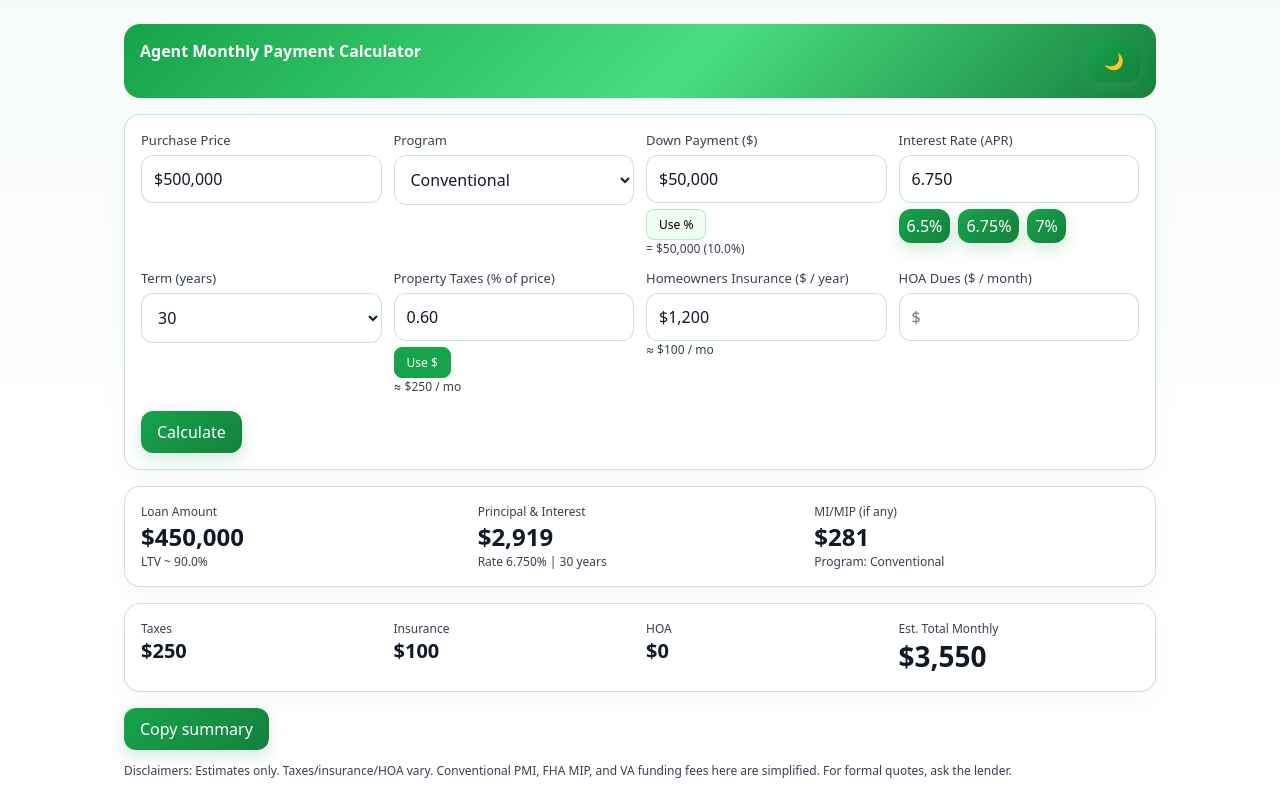
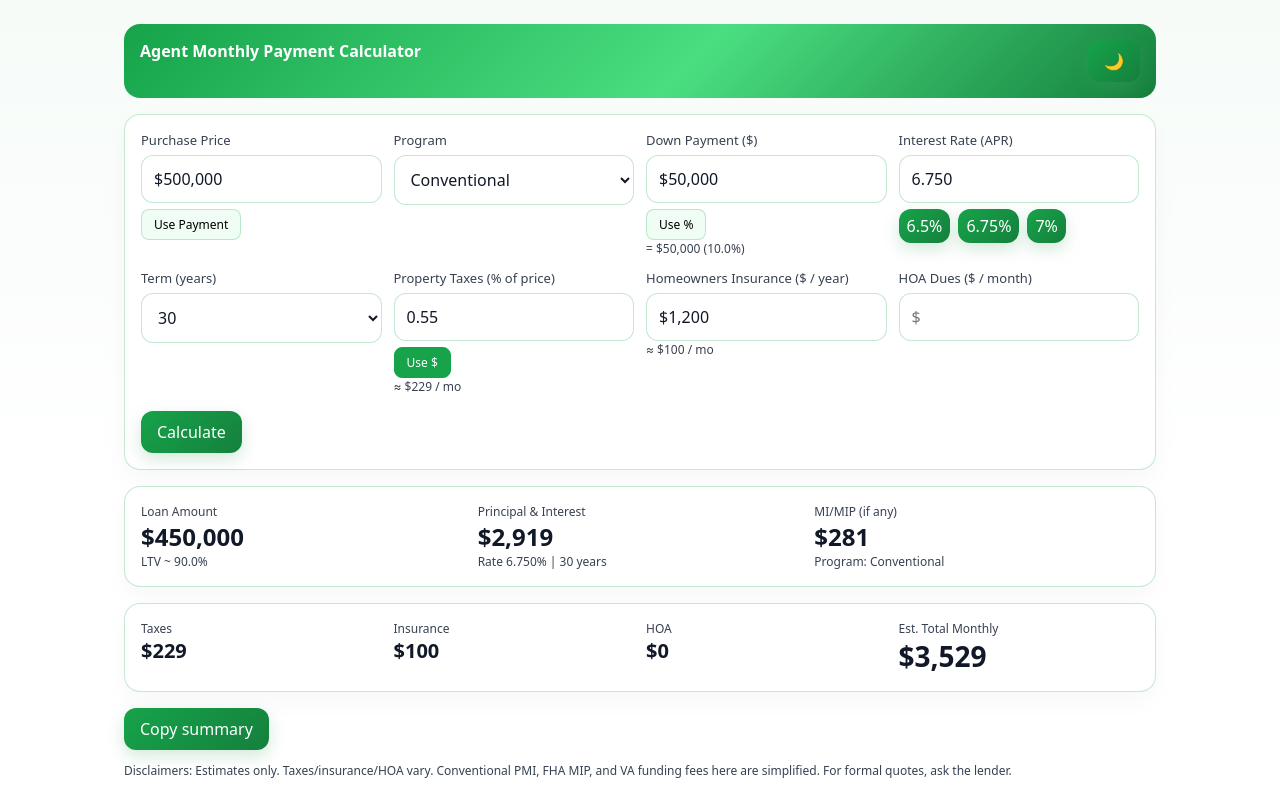
Before and after one commit to loganlgraham/agent-calculator, a React (Vite) app: page / in a window 1280 px wide. Built offline with nearby package versions, Linux system fonts and the light colour scheme.

Commit message:
feat: allow monthly payment input and tax default

```diff
--- a/src/MonthlyPaymentCalculator.jsx
+++ b/src/MonthlyPaymentCalculator.jsx
@@ -120,13 +120,15 @@ function NumberInput({ value, onChange, placeholder, decimals = 2 }) {
 
 export default function MonthlyPaymentCalculator(){
   const [price, setPrice] = useState(500000);
+  const [priceModePayment, setPriceModePayment] = useState(false);
+  const [targetMonthly, setTargetMonthly] = useState(3000);
   const [downModePct, setDownModePct] = useState(false);
   const [downInput, setDownInput] = useState(50000);
   const [rate, setRate] = useState(6.75);
   const [years, setYears] = useState(30);
   const [program, setProgram] = useState("Conventional");
   const [taxModePct, setTaxModePct] = useState(true);
-  const [taxInput, setTaxInput] = useState(0.60);
+  const [taxInput, setTaxInput] = useState(0.55);
   const [insYr, setInsYr] = useState(1200);
   const [hoa, setHoa] = useState(0);
   const downDollar = useMemo(() => (downModePct ? (price * (Number(downInput) / 100)) : Number(downInput) || 0), [downModePct, downInput, price]);
@@ -143,14 +145,17 @@ export default function MonthlyPaymentCalculator(){
     monthlyIns: 0,
     total: 0,
     ltvDisplay: 0,
+    price: 0,
   });
 
-  const compute = () => {
-    const baseLoan = Math.max(price - downDollar, 0);
+  const computeForPrice = (p) => {
+    const dDollar = downModePct ? (p * (Number(downInput) / 100)) : (Number(downInput) || 0);
+    const dPct = p > 0 ? (dDollar / p) * 100 : 0;
+    const baseLoan = Math.max(p - dDollar, 0);
     let financedFee = 0;
     let miMonthly = 0;
     if (program === "Conventional") {
-      const ltv = price > 0 ? baseLoan / price : 0;
+      const ltv = p > 0 ? baseLoan / p : 0;
       const annual = convPmiAnnualRate(ltv);
       miMonthly = (annual * baseLoan) / 12;
     } else if (program === "FHA") {
@@ -159,19 +164,42 @@ export default function MonthlyPaymentCalculator(){
       const annual = fhaMipAnnualRate();
       miMonthly = (annual * baseLoan) / 12;
     } else if (program === "VA") {
-      financedFee = vaFundingFeeRate(downPct) * baseLoan;
+      financedFee = vaFundingFeeRate(dPct) * baseLoan;
     }
     const loanAmount = baseLoan + financedFee;
     const pi = monthlyPI(loanAmount, rate, years);
-    const monthlyTax = approxMonthlyTax;
-    const monthlyIns = approxMonthlyIns;
+    const monthlyTax = taxModePct ? ((p * (Number(taxInput) / 100)) / 12) : ((Number(taxInput) || 0) / 12);
+    const monthlyIns = (Number(insYr) || 0) / 12;
     const total = pi + miMonthly + monthlyTax + monthlyIns + (Number(hoa) || 0);
-    const ltvDisplay = price > 0 ? (loanAmount / price) * 100 : 0;
-    return { loanAmount, pi, miMonthly, monthlyTax, monthlyIns, total, ltvDisplay };
+    const ltvDisplay = p > 0 ? (loanAmount / p) * 100 : 0;
+    return { loanAmount, pi, miMonthly, monthlyTax, monthlyIns, total, ltvDisplay, price: p };
   };
 
+  const priceFromPayment = (target) => {
+    let low = 0;
+    let high = 10000000;
+    for (let i = 0; i < 40; i++) {
+      const mid = (low + high) / 2;
+      const t = computeForPrice(mid).total;
+      if (t > target) {
+        high = mid;
+      } else {
+        low = mid;
+      }
+    }
+    return high;
+  };
+
+  const compute = () => computeForPrice(price);
+
   const calculate = () => {
-    setCalc(compute());
+    if (priceModePayment) {
+      const solvedPrice = priceFromPayment(targetMonthly);
+      setPrice(solvedPrice);
+      setCalc(computeForPrice(solvedPrice));
+    } else {
+      setCalc(compute());
+    }
   };
 
   useEffect(() => {
@@ -187,7 +215,7 @@ export default function MonthlyPaymentCalculator(){
       `Loan: ${fmtCurrency(c.loanAmount)} | Rate: ${fmtNumber(rate, 3)}% | Term: ${years}y`,
       `P&I: ${fmtCurrency(c.pi)} | MI/MIP: ${fmtCurrency(c.miMonthly)}`,
       `Taxes: ${fmtCurrency(c.monthlyTax)} | Ins: ${fmtCurrency(c.monthlyIns)} | HOA: ${fmtCurrency(Number(hoa) || 0)}`,
-      `EST. Total Monthly: ${fmtCurrency(c.total)}`,
+      `${priceModePayment ? `Preferred Payment: ${fmtCurrency(targetMonthly)}` : `EST. Total Monthly: ${fmtCurrency(c.total)}`}`,
     ].join("\n");
     try {
       await navigator.clipboard.writeText(summary);
@@ -202,8 +230,20 @@ export default function MonthlyPaymentCalculator(){
       <div className="card">
         <div className="form-grid">
             <div>
-              <label>Purchase Price</label>
-              <CurrencyInput value={price} onChange={setPrice} placeholder="$" />
+              <label>{priceModePayment ? 'Preferred Monthly Payment' : 'Purchase Price'}</label>
+              <CurrencyInput
+                value={priceModePayment ? targetMonthly : price}
+                onChange={priceModePayment ? setTargetMonthly : setPrice}
+                placeholder="$"
+              />
+              <div className="row" style={{marginTop:6}}>
+                <button
+                  className={`toggle ${priceModePayment ? 'active' : ''}`}
+                  onClick={() => setPriceModePayment(m => !m)}
+                >
+                  {priceModePayment ? 'Use Price' : 'Use Payment'}
+                </button>
+              </div>
             </div>
             <div>
               <label>Program</label>
@@ -332,8 +372,8 @@ export default function MonthlyPaymentCalculator(){
               <div className="h1" style={{fontSize:20}}>{fmtCurrency(Number(hoa) || 0)}</div>
             </div>
             <div>
-              <div className="small">Est. Total Monthly</div>
-              <div className="h1" style={{fontSize:28}}>{fmtCurrency(calc.total)}</div>
+              <div className="small">{priceModePayment ? 'Purchase Price' : 'Est. Total Monthly'}</div>
+              <div className="h1" style={{fontSize:28}}>{fmtCurrency(priceModePayment ? price : calc.total)}</div>
             </div>
         </div>
       </div>
```
